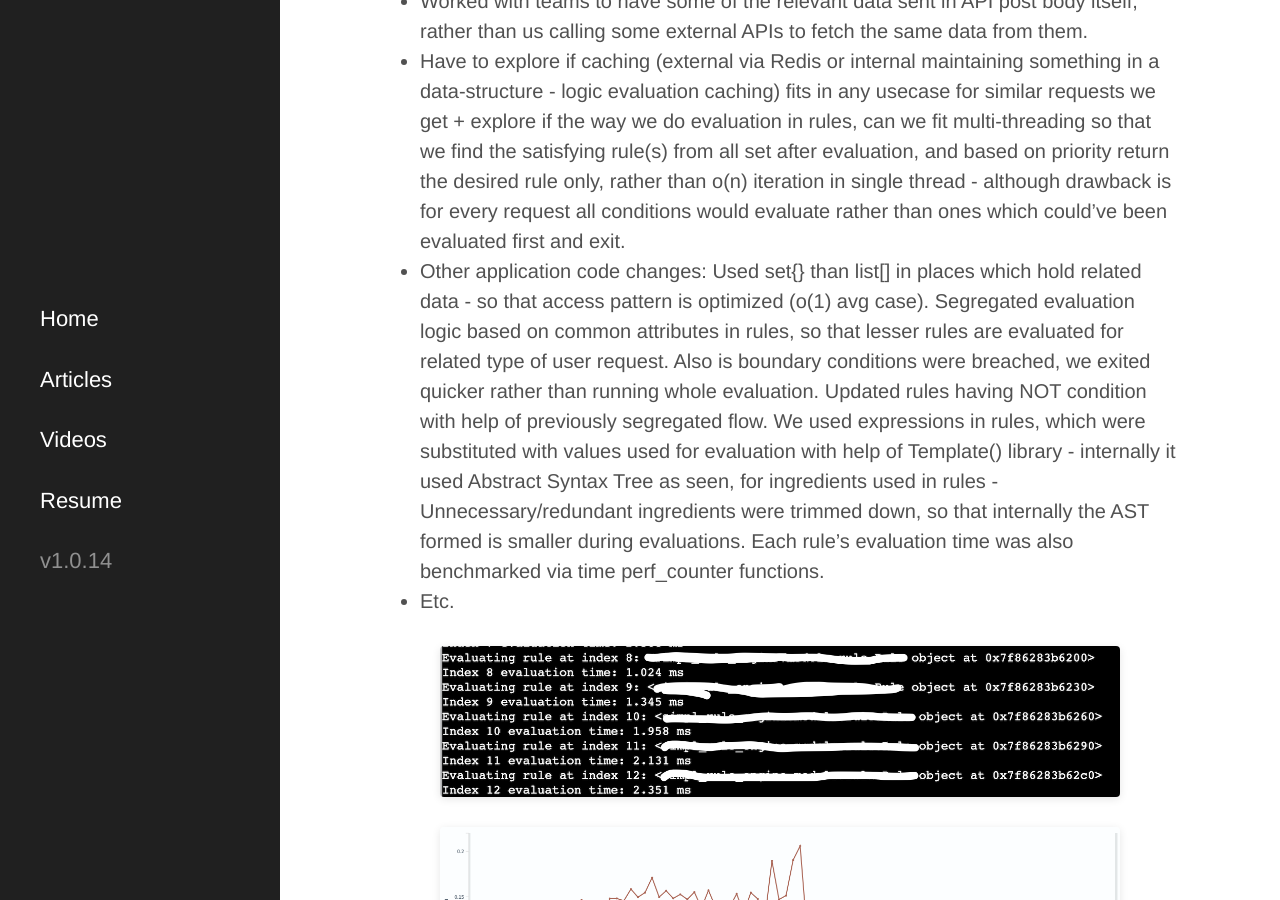
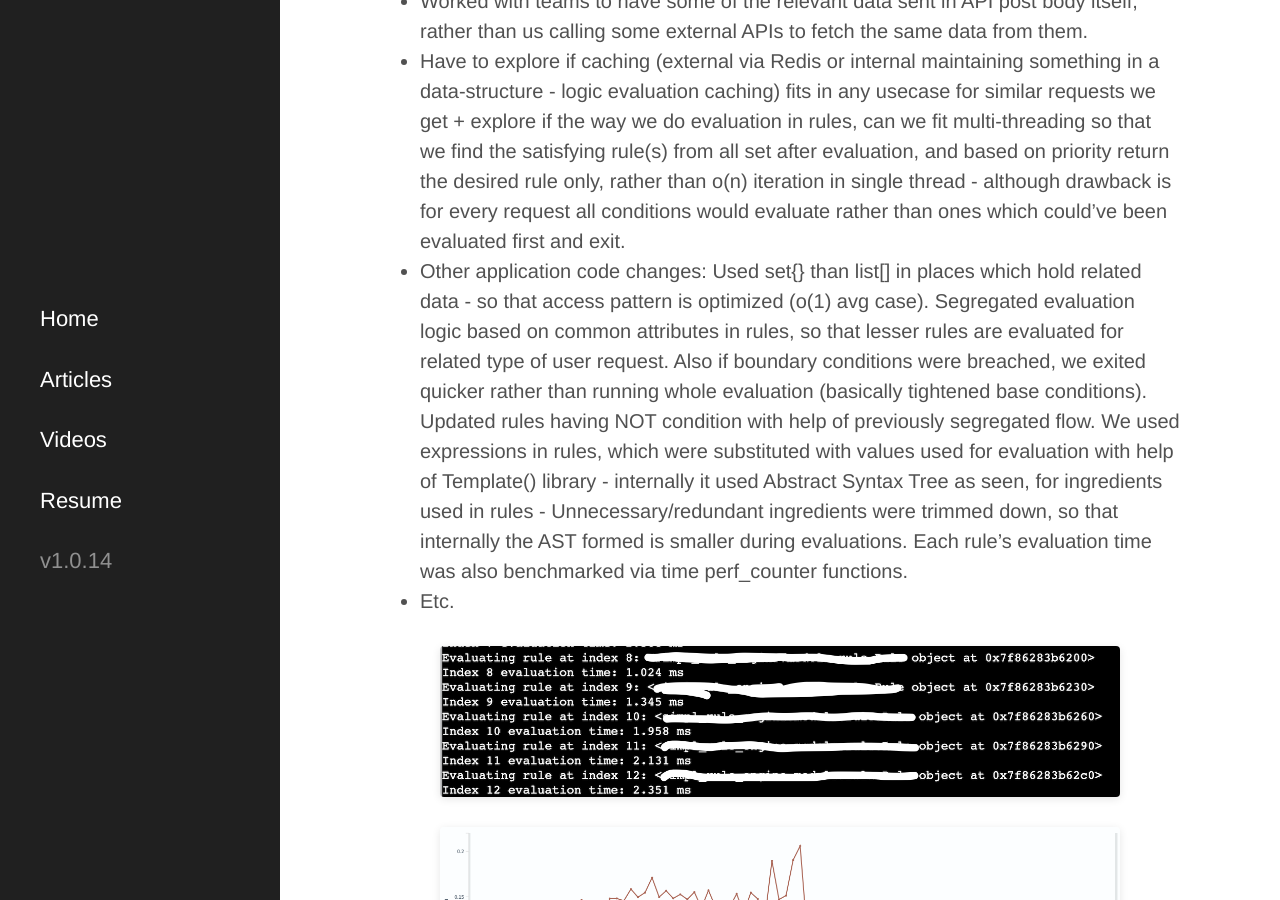
Before and after one commit to surajvm1/surajv311.github.io, a Jekyll site: the page built from _posts/2025-03-16-fastapi-service-optimization.md, in a window 1280 px wide and 900 px high, scrolled down 1680 px. Built offline with Jekyll 4.4.1, drawn with Linux system fonts in a browser that asks for light colours; some web fonts are replaced.

Commit message:
added point

```diff
--- a/_posts/2025-03-16-fastapi-service-optimization.md
+++ b/_posts/2025-03-16-fastapi-service-optimization.md
@@ -21,7 +21,7 @@
 - Checked with other teams if they call service with keep-alive TCP connections options (would reduce TCP handshake for every new connection/API call which is made)
 - Worked with teams to have some of the relevant data sent in API post body itself, rather than us calling some external APIs to fetch the same data from them.
 - Have to explore if caching (external via Redis or internal maintaining something in a data-structure - logic evaluation caching) fits in any usecase for similar requests we get + explore if the way we do evaluation in rules, can we fit multi-threading so that we find the satisfying rule(s) from all set after evaluation, and based on priority return the desired rule only, rather than o(n) iteration in single thread - although drawback is for every request all conditions would evaluate rather than ones which could've been evaluated first and exit.
-- Other application code changes: Used set{} than list[] in places which hold related data - so that access pattern is optimized (o(1) avg case). Segregated evaluation logic based on common attributes in rules, so that lesser rules are evaluated for related type of user request. Also is boundary conditions were breached, we exited quicker rather than running whole evaluation. Updated rules having NOT condition with help of previously segregated flow. We used expressions in rules, which were substituted with values used for evaluation with help of Template() library - internally it used Abstract Syntax Tree as seen, for ingredients used in rules - Unnecessary/redundant ingredients were trimmed down, so that internally the AST formed is smaller during evaluations. Each rule's evaluation time was also benchmarked via time perf_counter functions.
+- Other application code changes: Used set{} than list[] in places which hold related data - so that access pattern is optimized (o(1) avg case). Segregated evaluation logic based on common attributes in rules, so that lesser rules are evaluated for related type of user request. Also if boundary conditions were breached, we exited quicker rather than running whole evaluation (basically tightened base conditions). Updated rules having NOT condition with help of previously segregated flow. We used expressions in rules, which were substituted with values used for evaluation with help of Template() library - internally it used Abstract Syntax Tree as seen, for ingredients used in rules - Unnecessary/redundant ingredients were trimmed down, so that internally the AST formed is smaller during evaluations. Each rule's evaluation time was also benchmarked via time perf_counter functions.
 - Etc.
 
 <img src="{{ site.baseurl }}/public/images/rule_evaluate.png" alt="rule_evaluate pic" class="blog-image">
```
